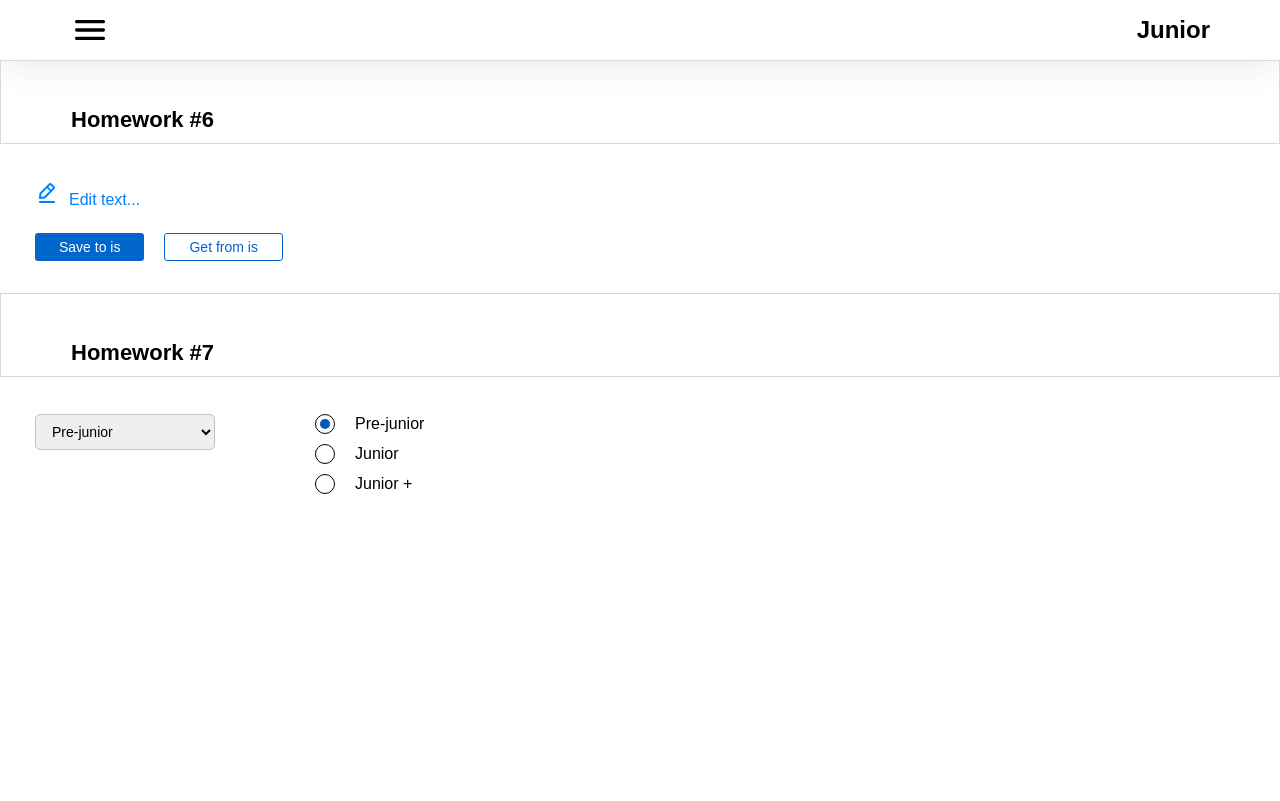
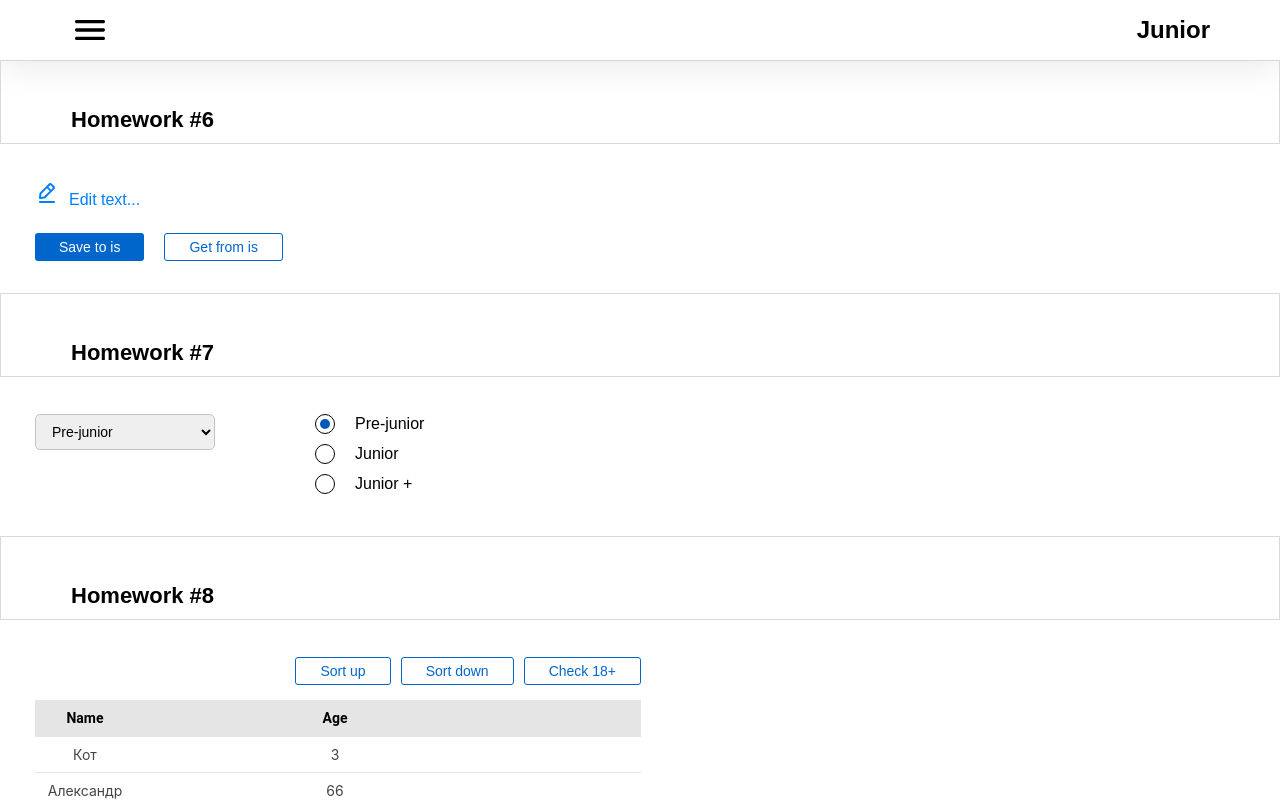
Before and after one commit to DmitryPatskalev/homeworks, a React (Create React App) app: page /#/junior in a window 1280 px wide. Shown: the top 801 px of the page. Built offline with nearby package versions, Linux system fonts and the light colour scheme.

Commit message:
HW8_Part1

```diff
--- a/src/s2-homeworks/hw05/pages/Junior.tsx
+++ b/src/s2-homeworks/hw05/pages/Junior.tsx
@@ -1,6 +1,7 @@
 import React from 'react'
 import HW6 from "../../hw06/HW6";
 import HW7 from "../../hw07/HW7";
+import HW8 from "../../hw08/HW8";
 // import HW6 from '../../hw06/HW6'
 // import HW7 from '../../hw07/HW7'
 // import HW8 from '../../hw08/HW8'
@@ -11,7 +12,7 @@ function Junior() {
         <div id={'hw5-page-junior'}>
             <HW6 />
             <HW7 />
-            {/*<HW8 />*/}
+            <HW8 />
             {/*<HW9 />*/}
         </div>
     )
--- a/src/s2-homeworks/hw08/HW8.module.css
+++ b/src/s2-homeworks/hw08/HW8.module.css
@@ -1,23 +1,73 @@
+
+.users {
+    display: flex;
+    flex-direction: column;
+}
+
+.users tbody tr, th {
+    font-size: 14px;
+    line-height: 20px;
+    color: #444441;
+    border-top: 1px solid #E5E5E5;
+
+}
+
 .item {
+    display: flex;
+    flex-direction: row;
+    align-items: center;
+    width: 606px;
+    height: 36px;
 }
+
 
 .item:last-of-type {
 }
 
-.users {
+.buttonsContainer {
+    display: flex;
+    flex-direction: row;
+    justify-content: flex-end;
+    margin-bottom: 15px;
+    width: 606px;
 }
 
-.buttonsContainer {
+.buttonsContainer button {
+    margin-left: 10px;
 }
 
 .container {
+    display: flex;
+    flex-direction: column;
 }
 
 .thead {
+    display: flex;
+    flex-direction: row;
+    align-items: center;
+    width: 606px;
+    height: 36px;
+    background: #E5E5E5;
+    font-family: 'Roboto', sans-serif;
+    font-style: normal;
+    font-weight: 600;
+    font-size: 14px;
+}
+
+.thead tr {
+    display: flex;
+    flex-direction: row;
 }
 
 .nameCol {
+    display: flex;
+    justify-content: center;
+    width: 100px;
 }
 
+
 .ageCol {
+    display: flex;
+    justify-content: center;
+    width: 400px;
 }
--- a/src/s2-homeworks/hw08/HW8.tsx
+++ b/src/s2-homeworks/hw08/HW8.tsx
@@ -7,8 +7,8 @@ import User from './User'
 
 /*
 * 1 - дописать типы и логику (сортировка по имени, фильтрация по совершеннолетию) homeWorkReducer, проверить тестом
-* 2 - дописать компоненту User
-* 3 - сделать стили в соответствии с дизайном
+* 2 - дописать компоненту User +++
+* 3 - сделать стили в соответствии с дизайном +++
 * */
 
 export type UserType = {
@@ -62,21 +62,21 @@ const HW8 = () => {
                         <SuperButton
                             id={'hw8-button-up'}
                             onClick={sortUp}
-                            xType={currentSort === 'up' ? '' : 'secondary'}
+                            xType={currentSort === 'up' ? 'default' : 'secondary'}
                         >
                             Sort up
                         </SuperButton>
                         <SuperButton
                             id={'hw8-button-down'}
                             onClick={sortDown}
-                            xType={currentSort === 'down' ? '' : 'secondary'}
+                            xType={currentSort === 'down' ? 'default' : 'secondary'}
                         >
                             Sort down
                         </SuperButton>
                         <SuperButton
                             id={'hw8-button-18'}
                             onClick={check18}
-                            xType={currentSort === '18' ? '' : 'secondary'}
+                            xType={currentSort === '18' ? 'default' : 'secondary'}
                         >
                             Check 18+
                         </SuperButton>
--- a/src/s2-homeworks/hw08/User.tsx
+++ b/src/s2-homeworks/hw08/User.tsx
@@ -12,10 +12,12 @@ const User: React.FC<UserPropsType> = ({ u }) => {
         <tr id={'hw8-user-' + u._id + '-' + u.age} className={s.item}>
             <td id={'hw8-user-name-' + u._id} className={s.nameCol}>
                 {/*отобразить имя*/}
+                {u.name}
 
             </td>
-            <td id={'hw8-user-age-' + u._id}>
+            <td id={'hw8-user-age-' + u._id} className={s.ageCol}>
                 {/*отобразить возраст*/}
+                {u.age}
 
             </td>
         </tr>
--- a/src/s2-homeworks/hw08/bll/homeWorkReducer.ts
+++ b/src/s2-homeworks/hw08/bll/homeWorkReducer.ts
@@ -4,15 +4,20 @@ type ActionType =
     | { type: 'sort'; payload: 'up' | 'down' }
     | { type: 'check'; payload: number }
 
-export const homeWorkReducer = (state: any, action: any): any => { // need to fix any
+export const homeWorkReducer = (state: UserType[], action: ActionType): UserType[] => { // need to fix any
     switch (action.type) {
         case 'sort': { // by name
+            if (action.payload === 'up') {
+                return state.map(el => el).sort((a, b) => a > b ? 1 : -1)
+            }
+            if (action.payload === 'down') {
+                return state.map(el => el).sort((a, b) => a < b ? 1 : -1)
+            }
+            return state
 
-            return state // need to fix
         }
         case 'check': {
-
-            return state // need to fix
+            return state.filter(el => el.age > action.payload)
         }
         default:
             return state
```
